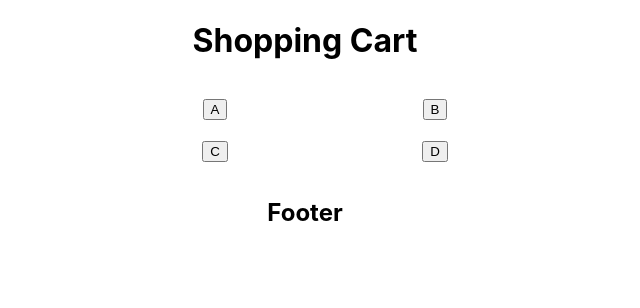
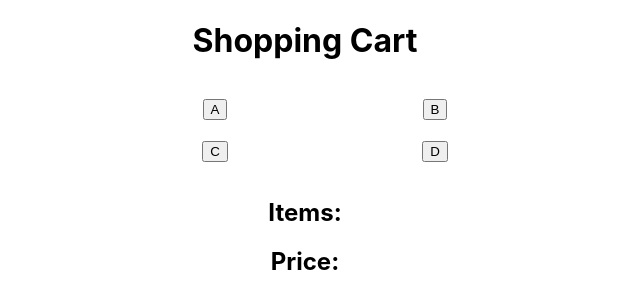
Before and after one commit to AlexKman/ReactCheckout, a React (Create React App) app in the folder react-checkout/: page / in a window 1280 px wide. Shown: the top 308 px of the page, without its empty margins (335-975 px from the left). Built offline with nearby package versions, Linux system fonts and the light colour scheme.

Commit message:
added clarity for where selected items will be and the total price

```diff
--- a/react-checkout/src/App.js
+++ b/react-checkout/src/App.js
@@ -7,7 +7,12 @@ function Header(props) {
 }
 
 function Footer(props) {
-  return <h2>Footer</h2>;
+  return (
+    <div>
+      <h2>Items: </h2>
+      <h2>Price: </h2>
+    </div>
+  );
 }
 
 function App(props) {
```
